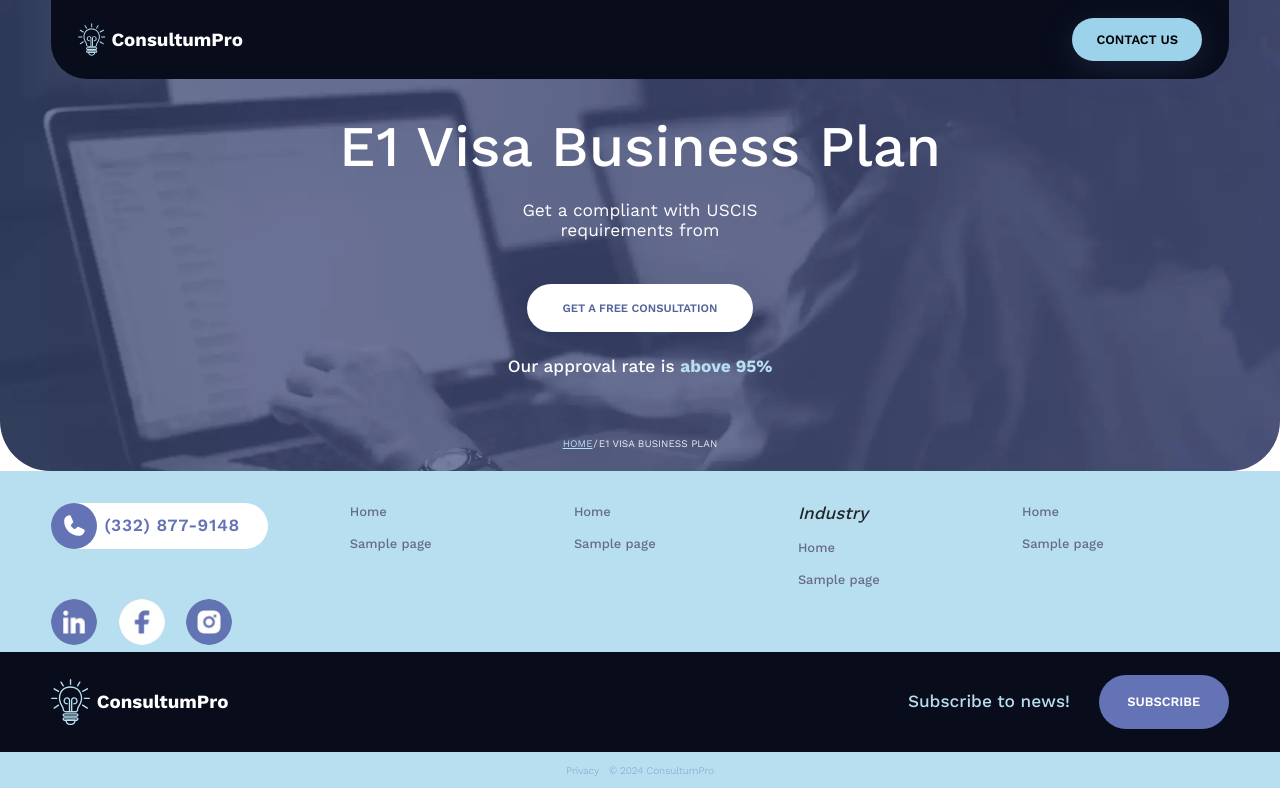
After one commit to Olegborodko/consultum_pro, a WordPress theme: template themes/consultum/template-e1.php in a window 1280 px wide. The commit adds this page. Run offline with PHP 8.4 and a stand-in for WordPress, Linux system fonts and the light colour scheme; the site name, menu and one post (Sample post) are stand-ins, and other content is empty; some libraries are stand-ins or nearby versions.

Commit message:
banner e1 page

```diff
--- a/themes/consultum/assets/sass/_banner.scss
+++ b/themes/consultum/assets/sass/_banner.scss
@@ -9,14 +9,16 @@ section.banner {
     position: relative;
     padding: 20.664rem 1.008rem 10.899rem;
     margin: 0 auto;
-    text-align: left;
+    max-width: 58.779rem;
 
-    color: #ffffff;
-    font-family: Work Sans, sans-serif;
-    font-size: 6.3rem;
-    font-weight: 500;
-    line-height: 120%;
-    max-width: 58.779rem;
+    h1 {
+      text-align: left;
+      color: #ffffff;
+      font-family: Work Sans, sans-serif;
+      font-size: 6.3rem;
+      font-weight: 500;
+      line-height: 120%;
+    }
 
     span {
       background-color: #B8DFF0;
@@ -124,8 +126,11 @@ section.banner {
     }
 
     .text {
-      font-size: 3.654rem;
       padding: 9rem 1.008rem 2rem;
+
+      h1{
+        font-size: 3.654rem;
+      }
 
       span {
         // padding: 0 0.63rem 0 0.63rem;
--- /dev/null
+++ b/themes/consultum/assets/sass/e1/_banner_e1.scss
@@ -0,0 +1,95 @@
+section.banner-e1 {
+  display: flex;
+  flex-direction: column;
+  position: relative;
+  align-items: center;
+  font-size: 1.512rem;
+  font-weight: 600;
+  text-align: center;
+  padding: 10.08rem 1.008rem 1.89rem;
+  background-image: url("./assets/img/e1_visa_banner.webp");
+  background-repeat: no-repeat;
+  background-size: cover;
+  border-radius: 0 0 4.41rem 4.41rem;
+
+  h1 {
+    color: var(--white, #fff);
+    align-self: stretch;
+    font: 5.04rem/110% Work Sans, sans-serif;
+    font-weight: 500;
+    padding-bottom: 1.386rem;
+  }
+
+  .desc {
+    color: var(--white, #fff);
+    font-family: Work Sans, sans-serif;
+    font-weight: 400;
+    line-height: 1.827rem;
+    max-width: 24.759rem;
+    padding-bottom: 3.78rem;
+  }
+
+  .btn {
+    font-family: Work Sans, sans-serif;
+    justify-content: center;
+    border-radius: 6.3rem;
+    box-shadow: 0rem 0.63rem 3.78rem 0rem rgba(3, 41, 46, 0.12);
+    background-color: var(--white, #fff);
+    color: #526498;
+    text-transform: uppercase;
+    padding: 1.25rem 3.024rem;
+    font-weight: 600;
+    margin-bottom: 1.89rem;
+  }
+
+  .approval-rate {
+    color: #b8dff0;
+    font-family: Work Sans, sans-serif;
+    line-height: 160%;
+    margin-bottom: 5.103rem;
+
+    .first {
+      font-weight: 500;
+      color: rgba(255, 255, 255, 1);
+    }
+
+    .last {
+      font-weight: 700;
+      color: rgba(184, 223, 240, 1);
+      text-decoration: none;
+    }
+  }
+
+  .breadcrumbs {
+    justify-content: center;
+    display: flex;
+    gap: 0.063rem;
+    font-size: 0.882rem;
+    color: var(--BG-fiolet, #ebecf2);
+    font-weight: 400;
+    text-transform: uppercase;
+    line-height: 100%;
+  }
+
+  .home {
+    color: var(--blue-primary, #b8dff0);
+    font-family: Work Sans, sans-serif;
+    text-decoration-line: underline;
+  }
+
+  .slash {
+    font-family: Work Sans, sans-serif;
+    letter-spacing: 0.03528rem;
+  }
+
+  .page {
+    font-family: Work Sans, sans-serif;
+  }
+
+  @media screen and (max-width: 800px) {
+    padding: 10.08rem 1.008rem 1.89rem;
+    h1{
+      font-size: 3.654rem;
+    }
+  }
+}
--- a/themes/consultum/assets/sass/main.scss
+++ b/themes/consultum/assets/sass/main.scss
@@ -37,4 +37,6 @@ Tags: custom-background, custom-logo, custom-menu, featured-images, threaded-com
 @import "frequently_asked";
 @import "any_questions";
 
+@import "e1/banner_e1";
+
 @import "footer";
--- a/themes/consultum/package.json
+++ b/themes/consultum/package.json
@@ -38,7 +38,7 @@
   },
   "scripts": {
     "rtl": "rtlcss style.css style-rtl.css",
-    "watch": "onchange './assets/sass/*.scss' './elements/**/*' -- npm run css",
+    "watch": "onchange './assets/sass/*.scss' './assets/sass/e1/*.scss' './elements/**/*' -- npm run css",
     "css": "sass --no-source-map ./assets/sass/main.scss ./style.css"
   }
 }
--- a/themes/consultum/style.css
+++ b/themes/consultum/style.css
@@ -639,13 +639,15 @@ section.banner .text {
   position: relative;
   padding: 20.664rem 1.008rem 10.899rem;
   margin: 0 auto;
+  max-width: 58.779rem;
+}
+section.banner .text h1 {
   text-align: left;
   color: #ffffff;
   font-family: Work Sans, sans-serif;
   font-size: 6.3rem;
   font-weight: 500;
   line-height: 120%;
-  max-width: 58.779rem;
 }
 section.banner .text span {
   background-color: #B8DFF0;
@@ -730,8 +732,10 @@ section.banner .excellent-block span {
     width: 100%;
   }
   section.banner .text {
+    padding: 9rem 1.008rem 2rem;
+  }
+  section.banner .text h1 {
     font-size: 3.654rem;
-    padding: 9rem 1.008rem 2rem;
   }
   section.banner .text span {
     line-height: 4rem;
@@ -1566,6 +1570,93 @@ section.any-questions .wpcf7-submit .div-2 {
   }
 }
 
+section.banner-e1 {
+  display: flex;
+  flex-direction: column;
+  position: relative;
+  align-items: center;
+  font-size: 1.512rem;
+  font-weight: 600;
+  text-align: center;
+  padding: 10.08rem 1.008rem 1.89rem;
+  background-image: url("./assets/img/e1_visa_banner.webp");
+  background-repeat: no-repeat;
+  background-size: cover;
+  border-radius: 0 0 4.41rem 4.41rem;
+}
+section.banner-e1 h1 {
+  color: var(--white, #fff);
+  align-self: stretch;
+  font: 5.04rem/110% Work Sans, sans-serif;
+  font-weight: 500;
+  padding-bottom: 1.386rem;
+}
+section.banner-e1 .desc {
+  color: var(--white, #fff);
+  font-family: Work Sans, sans-serif;
+  font-weight: 400;
+  line-height: 1.827rem;
+  max-width: 24.759rem;
+  padding-bottom: 3.78rem;
+}
+section.banner-e1 .btn {
+  font-family: Work Sans, sans-serif;
+  justify-content: center;
+  border-radius: 6.3rem;
+  box-shadow: 0rem 0.63rem 3.78rem 0rem rgba(3, 41, 46, 0.12);
+  background-color: var(--white, #fff);
+  color: #526498;
+  text-transform: uppercase;
+  padding: 1.25rem 3.024rem;
+  font-weight: 600;
+  margin-bottom: 1.89rem;
+}
+section.banner-e1 .approval-rate {
+  color: #b8dff0;
+  font-family: Work Sans, sans-serif;
+  line-height: 160%;
+  margin-bottom: 5.103rem;
+}
+section.banner-e1 .approval-rate .first {
+  font-weight: 500;
+  color: rgb(255, 255, 255);
+}
+section.banner-e1 .approval-rate .last {
+  font-weight: 700;
+  color: rgb(184, 223, 240);
+  text-decoration: none;
+}
+section.banner-e1 .breadcrumbs {
+  justify-content: center;
+  display: flex;
+  gap: 0.063rem;
+  font-size: 0.882rem;
+  color: var(--BG-fiolet, #ebecf2);
+  font-weight: 400;
+  text-transform: uppercase;
+  line-height: 100%;
+}
+section.banner-e1 .home {
+  color: var(--blue-primary, #b8dff0);
+  font-family: Work Sans, sans-serif;
+  text-decoration-line: underline;
+}
+section.banner-e1 .slash {
+  font-family: Work Sans, sans-serif;
+  letter-spacing: 0.03528rem;
+}
+section.banner-e1 .page {
+  font-family: Work Sans, sans-serif;
+}
+@media screen and (max-width: 800px) {
+  section.banner-e1 {
+    padding: 10.08rem 1.008rem 1.89rem;
+  }
+  section.banner-e1 h1 {
+    font-size: 3.654rem;
+  }
+}
+
 footer.site-footer {
   background-color: #B8DFF0;
   padding-top: 0.63rem;
--- /dev/null
+++ b/themes/consultum/template-e1.php
@@ -0,0 +1,32 @@
+<?php
+/*
+ * Template Name: E1
+ * Description: _
+ */
+get_header();
+
+$img_src = get_template_directory_uri() . "/assets/img/";
+?>
+
+<section class="banner-e1">
+  <h1>E1 Visa Business Plan</h1>
+  <div class="desc">Get a compliant with USCIS requirements from</div>
+  <div class="btn">GET A FREE CONSULTATION</div>
+  <div class="approval-rate">
+    <span class="first">
+      Our approval rate is
+    </span>
+    <a href="#" class="last">
+      above 95%
+    </a>
+  </div>
+  <div class="breadcrumbs">
+    <a href="#" class="home">Home</a>
+    <div class="slash">/</div>
+    <div class="page">E1 Visa Business Plan</div>
+  </div>
+</section>
+
+<?php
+get_footer();
+?>
--- a/themes/consultum/template-home.php
+++ b/themes/consultum/template-home.php
@@ -9,8 +9,10 @@ $img_src = get_template_directory_uri() . "/assets/img/";
 ?>
 <section class="banner">
   <div class="text">
-    Your reliable partner in writing a
-    <span>business plan</span>
+    <h1>
+      Your reliable partner in writing a
+      <span>business plan</span>
+    </h1>
     <?php el_lets_start('Lets start', '#') ?>
   </div>
   <div class="buttom">
```
Also changed, not shown: themes/consultum/a_temp/1.html (added, +139 -0 lines), themes/consultum/elements/btn_white/_index.scss (added, +15 -0 lines), themes/consultum/elements/btn_white/index.php (added, +10 -0 lines), themes/consultum/assets/img/e1_visa_banner.webp (added).
